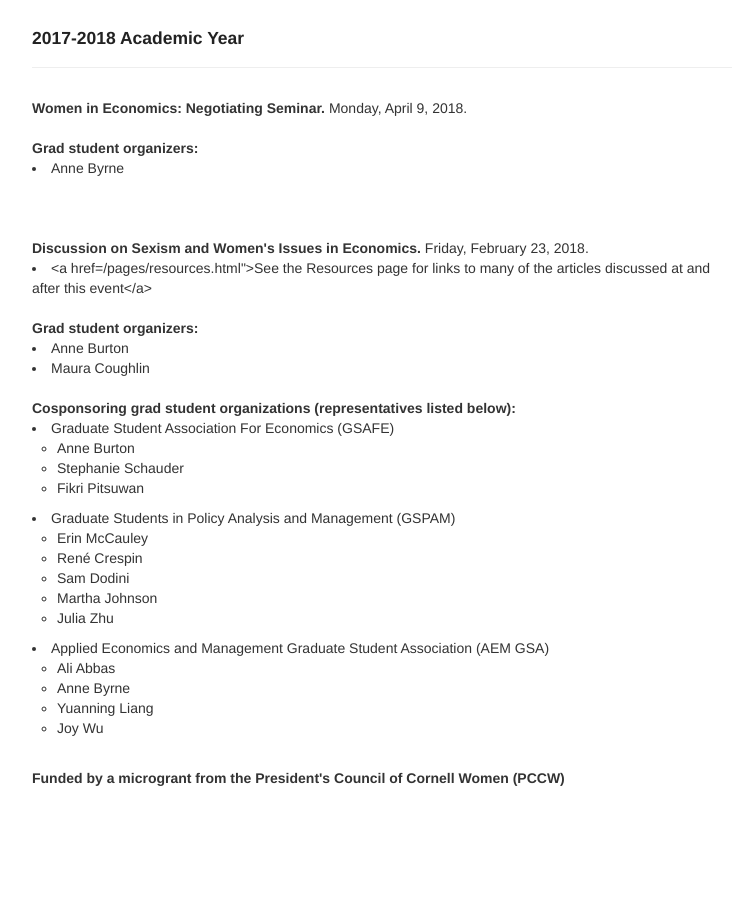
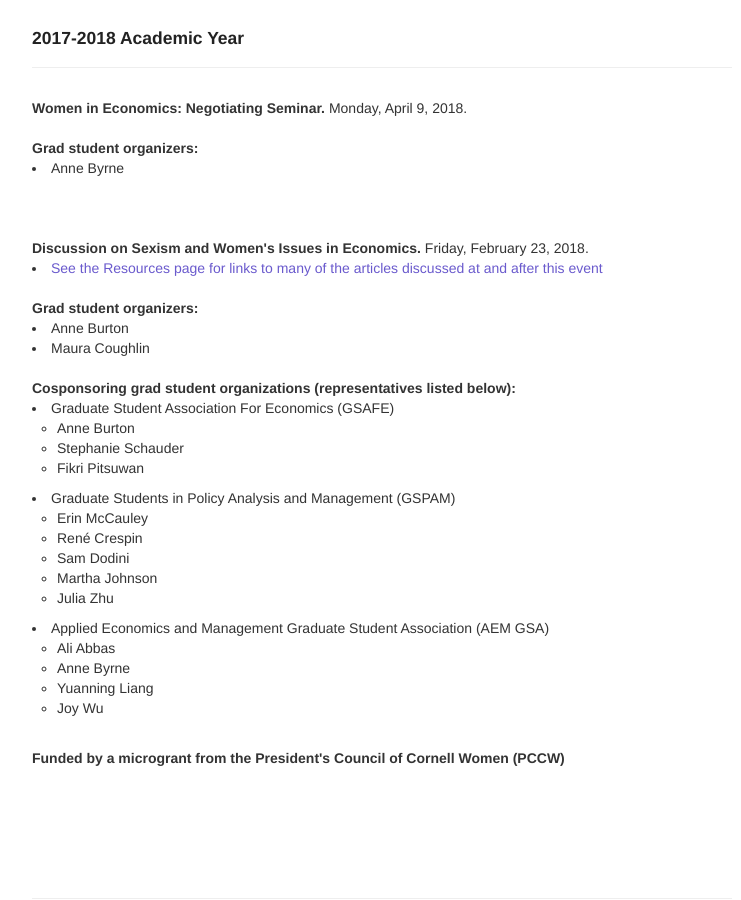
Before and after one commit to aponce6/Diversity-in-Cornell-Economics.github.io, a Jekyll site: the page built from pages/events.md, in a window 1280 px wide and 900 px high, scrolled down 1376 px. Shown: the whole window, without its empty margins (258-999 px from the left). Built offline with Jekyll 4.4.1, drawn with Linux system fonts in a browser that asks for light colours; our own code applies the rules of GitHub Pages for plain Markdown files.

Commit message:
update events page

```diff
--- a/pages/events.md
+++ b/pages/events.md
@@ -116,7 +116,7 @@ To remove the underline from the title, remove the <u> tags (<u> and </u>)
 <br/>
 
 <strong>Discussion on Sexism and Women's Issues in Economics.</strong> Friday, February 23, 2018.
-<li><a href={{ BASE_PATH}}/pages/resources.html">See the Resources page for links to many of the articles discussed at and after this event</a></li>
+<li><a href="{{ BASE_PATH}}/pages/resources.html">See the Resources page for links to many of the articles discussed at and after this event</a></li>
 <br/>
 <strong>Grad student organizers:</strong>
 <li>Anne Burton</li>
```
